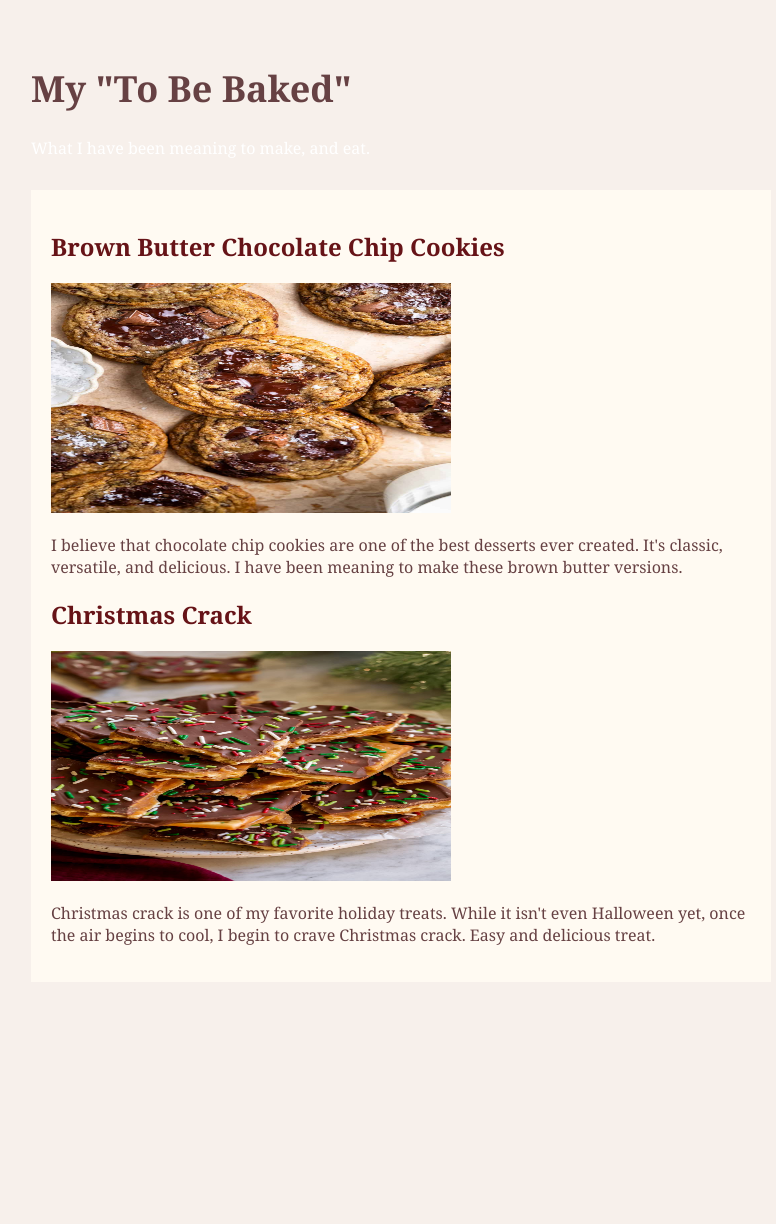
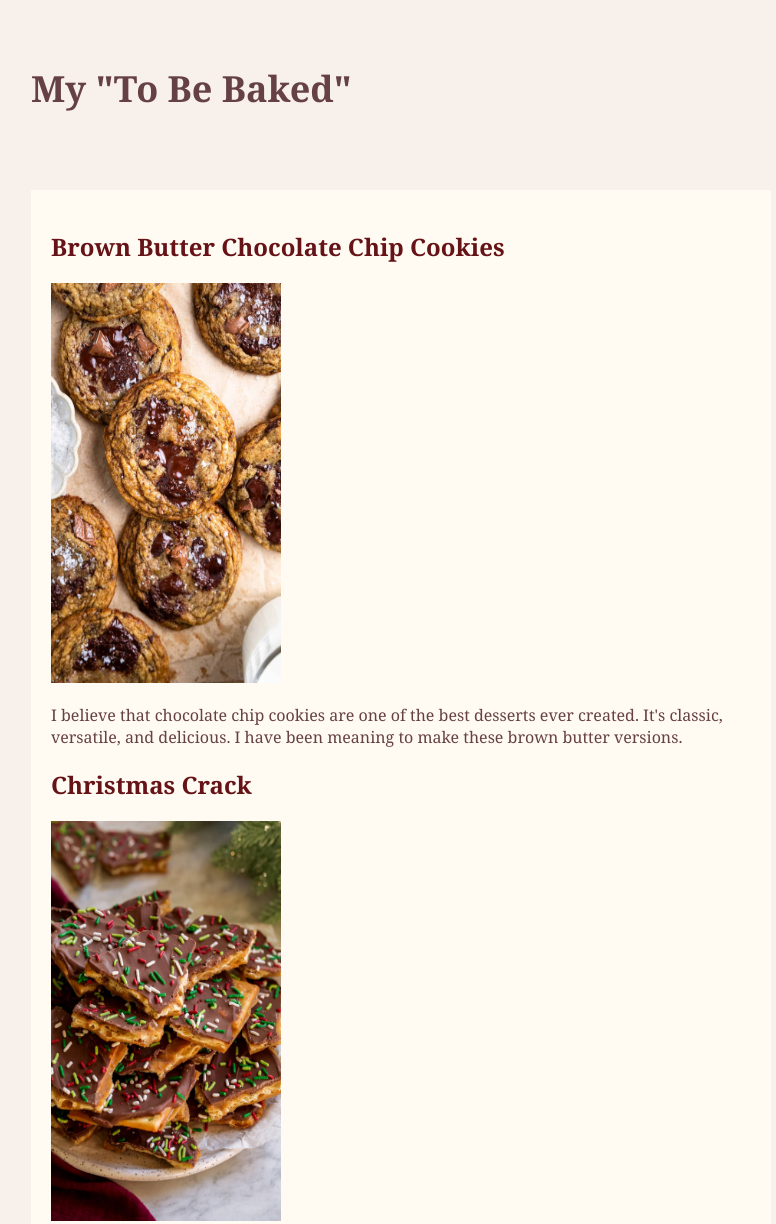
Before and after one commit to egtaylor/egtaylor.github.io, a plain HTML site: page index.html in a window 1280 px wide. Shown: the top 1224 px of the page, without its empty margins (29-805 px from the left). Before the commit the page ends 982 px from the top, so only its background shows below. Drawn offline with Linux system fonts and the light colour scheme.

Commit message:
Update index.html

```diff
--- a/index.html
+++ b/index.html
@@ -8,7 +8,7 @@
 
 <body style="background-color: #f7f0eb; color: #664143; font-family: Georgia, serif;">
 
-    <div style="position: absolute; top: 20px; left: 40px; width: 700px; background-color: #f7f0eb; color: white; padding: 20px;">
+    <div style="position: absolute; top: 20px; left: 40px; width: 700px; background-color: #f7f0eb; color: #f7f0eb; padding: 20px;">
 
         <h1 style="color: #664143; font-size: 36px;">
             My "To Be Baked"
@@ -23,7 +23,7 @@
         <h2 style="color: #661317;">Brown Butter Chocolate Chip Cookies</h2>
 
         <img src="brownbuttercookie.jpg"
-            width="400" height="230">
+            width="230" height="400">
 
         <p>
             I believe that chocolate chip cookies are one
@@ -35,7 +35,7 @@
         <h2 style="color: #661317;">Christmas Crack</h2>
 
         <img src="christmascrack.jpg"
-            width="400" height="230">
+            width="230" height="400">
 
         <p>
             Christmas crack is one of my favorite holiday
```
